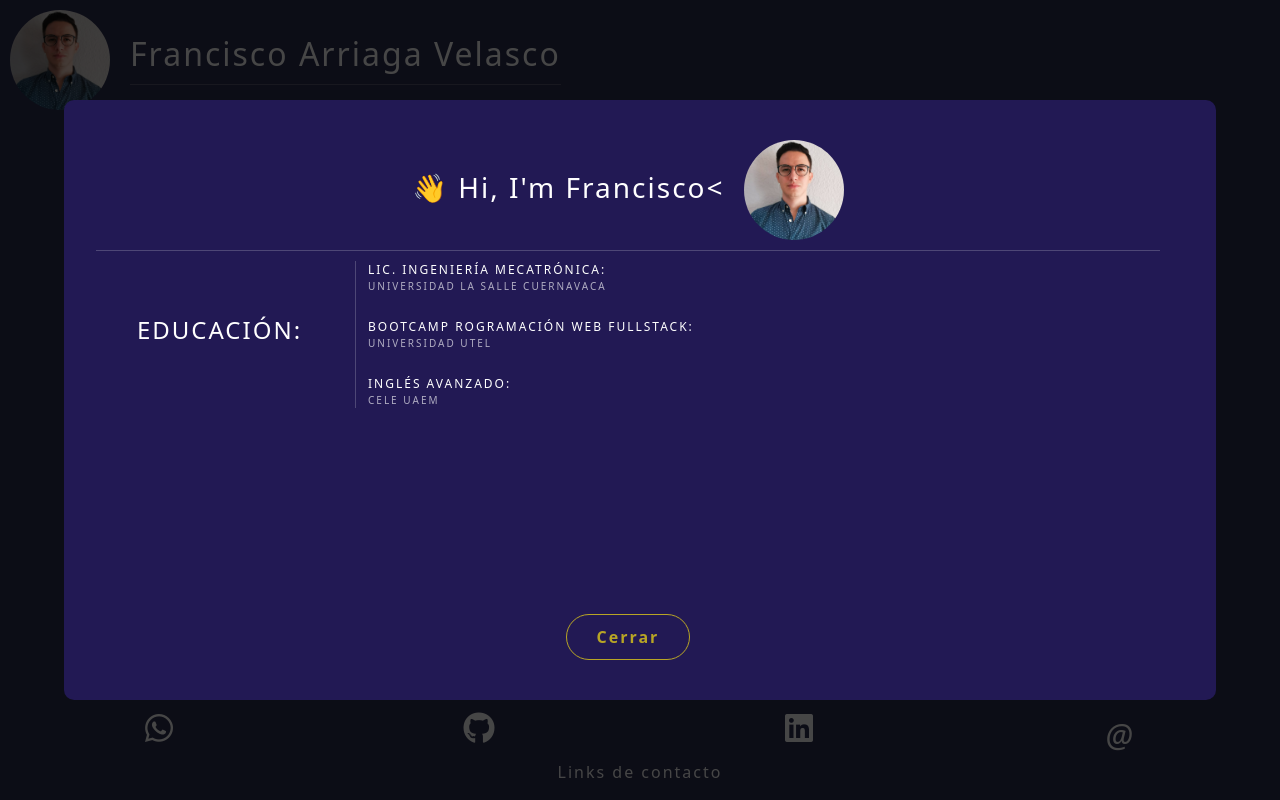
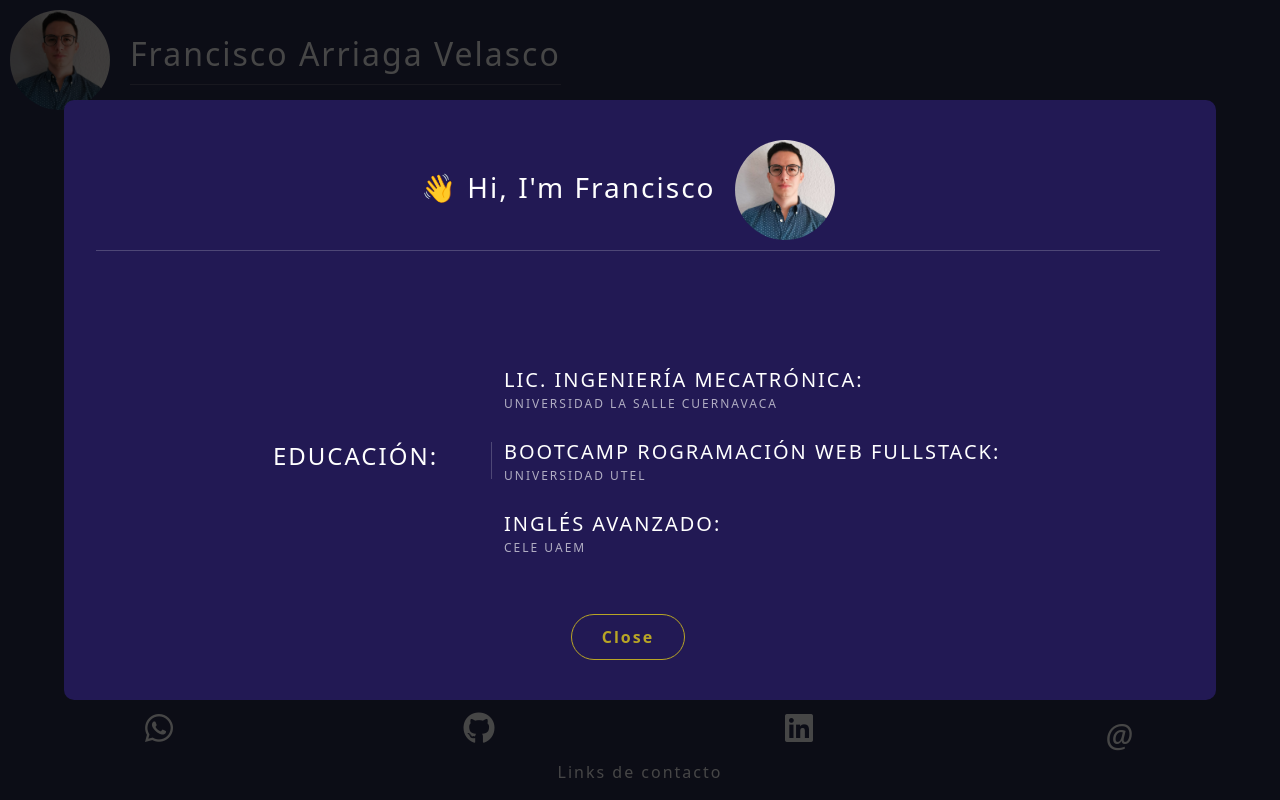
Before and after one commit to arrrriaga/portafolio-proyectos, a React (Create React App) app: page /base in a window 1280 px wide. Both pictures are taken after a click on the item "About me". Built offline with nearby package versions, Linux system fonts and the light colour scheme.

Commit message:
Prueba en celular

```diff
--- a/src/components/Modal/Modal.css
+++ b/src/components/Modal/Modal.css
@@ -2,7 +2,6 @@
   max-width: 90vw;
   max-height: 75vh;
   position: absolute;
-
   top: 0;
   left: 0;
   right: 0;
@@ -13,6 +12,7 @@
   border-radius: 10px;
   z-index: 2;
 }
+
 .modal h3 {
   text-align: center;
 }
@@ -32,10 +32,10 @@
 }
 
 .modal li {
-  font-size: 12px;
+  font-size: 20px;
 }
 .modal .subItem {
-  font-size: 10px !important;
+  font-size: 12px !important;
   color: rgba(255, 255, 255, 0.643);
 }
 .modalContainer {
--- a/src/components/Modal/index.js
+++ b/src/components/Modal/index.js
@@ -10,7 +10,7 @@ const Modal = ({ closeModal, dataModal }) => {
 
   const contenidoAbout = {
     imagen: profile,
-    title: "👋 Hi, I'm Francisco<",
+    title: "👋 Hi, I'm Francisco",
     title2: "EDUCACIÓN:",
     LI1: "LIC. INGENIERÍA MECATRÓNICA:",
     LI1A: "UNIVERSIDAD LA SALLE CUERNAVACA",
@@ -89,7 +89,7 @@ const Modal = ({ closeModal, dataModal }) => {
         exit="exit"
       >
         <Container className="modalContainer">
-          <Row className="contenedor">
+          <Row style={{ height: "100%" }} className="contenedor">
             <Row className="titulo1">
               <Col>
                 <h3>
@@ -99,7 +99,7 @@ const Modal = ({ closeModal, dataModal }) => {
               </Col>
             </Row>
 
-            <Row className="cuerpo">
+            <Row className="cuerpo d-flex justify-content-center align-items-center">
               <Col
                 xm={12}
                 md={3}
@@ -107,7 +107,7 @@ const Modal = ({ closeModal, dataModal }) => {
               >
                 <h4 className="text-center">{contenido.title2}</h4>
               </Col>
-              <Col>
+              <Col xm={12} md={6}>
                 <Row>
                   <br />
                   <ul>
@@ -149,7 +149,7 @@ const Modal = ({ closeModal, dataModal }) => {
             </Row>
             <Row>
               <Col className="d-flex justify-content-center" xm={3}>
-                <button onClick={closeModal}>Cerrar</button>
+                <button onClick={closeModal}>Close</button>
               </Col>
             </Row>
           </Row>
--- a/src/pages/Base/index.js
+++ b/src/pages/Base/index.js
@@ -63,7 +63,9 @@ const Base = ({ portafolioa, setShowModal, setDataModal }) => {
       <div className="container">
         <Row className="RowTitle ">
           <Col className="d-flex justify-content-center align-items-center">
-            <h3 className="text-center">Step 1: Choose Your Base</h3>
+            <h3 className="text-center" style={{ color: "blue" }}>
+              FULLSTACK WEB DEVELOPER
+            </h3>
           </Col>
         </Row>
         <Row className="RowBase d-flex justify-content-center">
```
